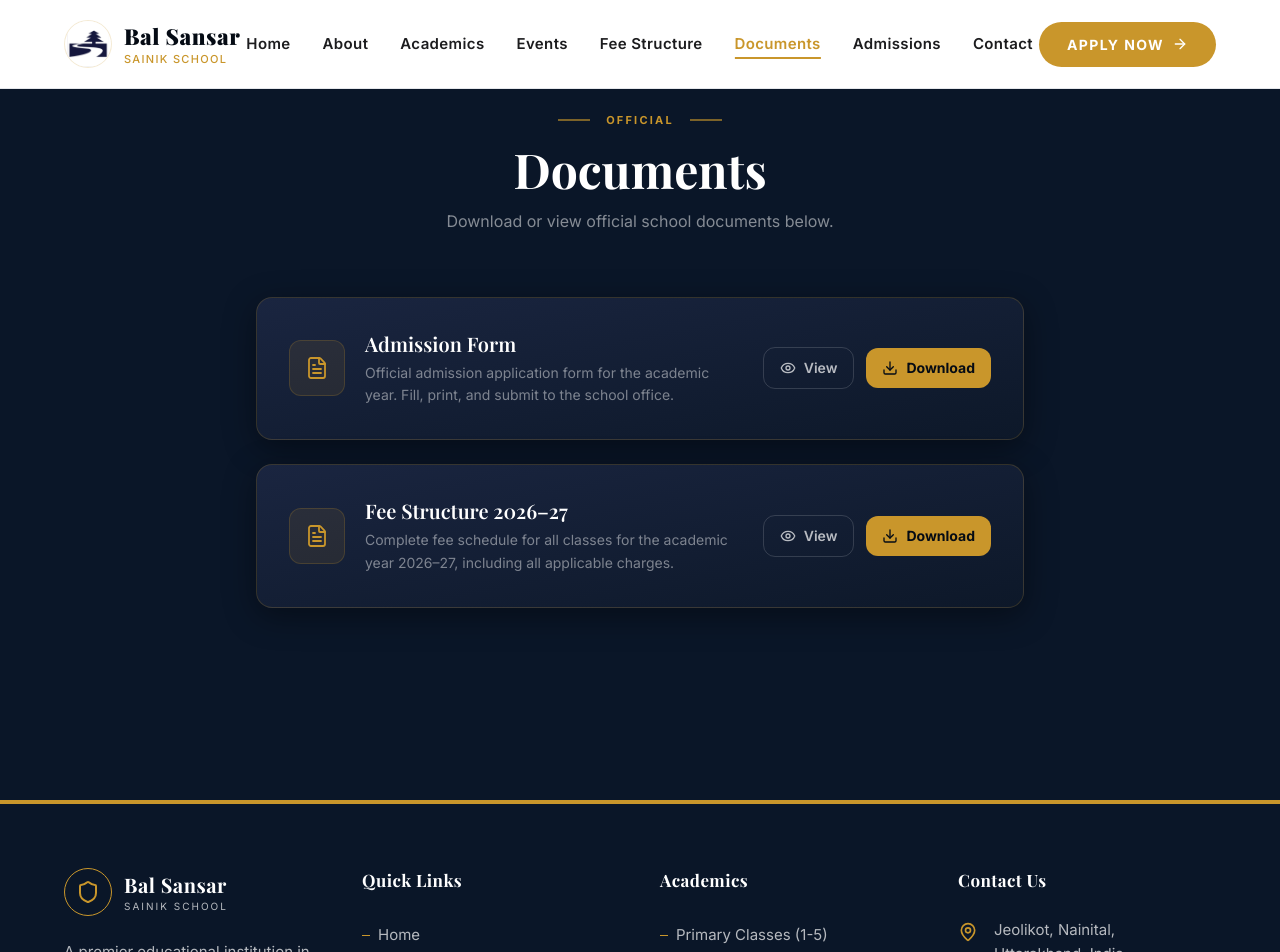
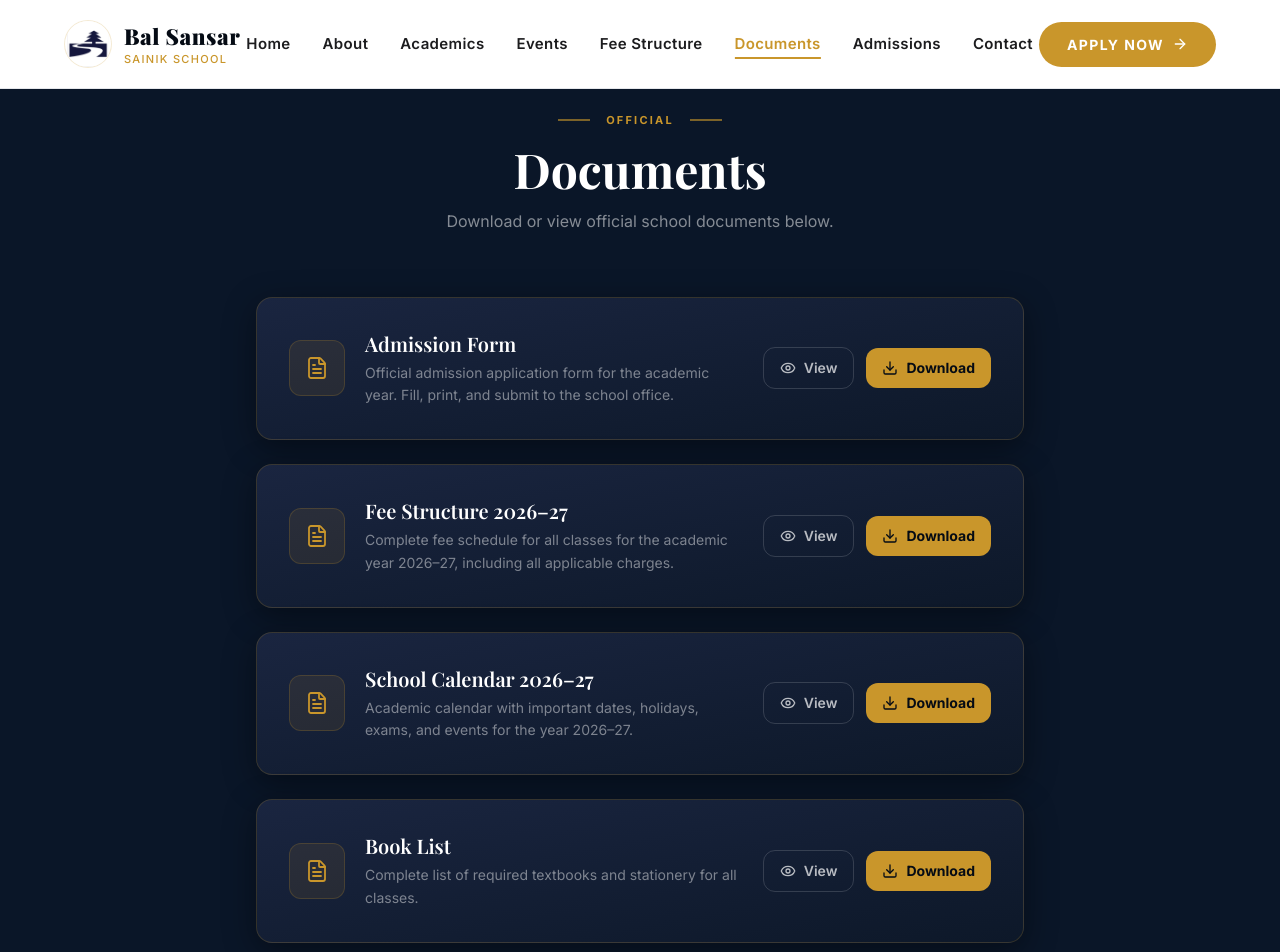
Before and after one commit to Bal-Sanskar-Sainik-School/Bal-Sanskar-Sainik-School-Website, a Next.js app: page /documents in a window 1280 px wide. Shown: the top 952 px of the page. Built offline with nearby package versions, Linux system fonts and the light colour scheme.

Commit message:
Added some more pdf's in the documents section

```diff
--- a/app/documents/page.tsx
+++ b/app/documents/page.tsx
@@ -15,6 +15,18 @@ const documents = [
     description: "Complete fee schedule for all classes for the academic year 2026–27, including all applicable charges.",
     file: "/documents/Fee_Structure_Final_2026_27_copy (1).pdf",
     filename: "Fee_Structure_2026_27.pdf",
+  },
+  {
+    title: "School Calendar 2026–27",
+    description: "Academic calendar with important dates, holidays, exams, and events for the year 2026–27.",
+    file: "/documents/Bal_Sansar_Sainik_School_Calendar_2026_27_Updated.pdf",
+    filename: "School_Calendar_2026_27.pdf",
+  },
+  {
+    title: "Book List",
+    description: "Complete list of required textbooks and stationery for all classes.",
+    file: "/documents/School_Book_List.pdf",
+    filename: "School_Book_List.pdf",
   },
 ];
 
--- a/components/About.tsx
+++ b/components/About.tsx
@@ -95,8 +95,8 @@ export default function About() {
             {/* Official School Info */}
             <div className="grid grid-cols-2 sm:grid-cols-4 gap-3 pt-4">
               {[
-                { label: "Students (2024-25)", value: "104", sub: "60 Boys · 44 Girls" },
-                { label: "Teachers", value: "9", sub: "1 Male · 8 Female" },
+                { label: "Students (2024-25)", value: "300+", sub: "Growing Every Year" },
+                { label: "Teachers", value: "15+", sub: "Dedicated Educators" },
                 { label: "School Type", value: "Co-ed", sub: "Classes 1 – 8" },
                 { label: "Management", value: "Private", sub: "Unaided (Recognized)" },
               ].map((item) => (
--- a/components/MissionSection.tsx
+++ b/components/MissionSection.tsx
@@ -64,6 +64,11 @@ export default function MissionSection() {
               <span className="text-gold text-xs sm:text-sm font-bold tracking-widest">EST. 2008</span>
               <span className="w-16 h-[2px] bg-gold" />
             </div>
+            <div className="inline-flex items-center gap-2 mt-5 bg-gold/10 border border-gold/30 rounded-full px-5 py-2">
+              <span className="font-[family-name:var(--font-body)] text-white/60 text-xs uppercase tracking-[0.2em]">UDISE Code</span>
+              <span className="w-[1px] h-3 bg-gold/40" />
+              <span className="font-[family-name:var(--font-body)] text-gold font-bold text-sm tracking-widest">05110307811</span>
+            </div>
           </div>
         </ScrollReveal>
 
```
Also changed, not shown: 2 other files (tests, documents, lock files or other folders).
